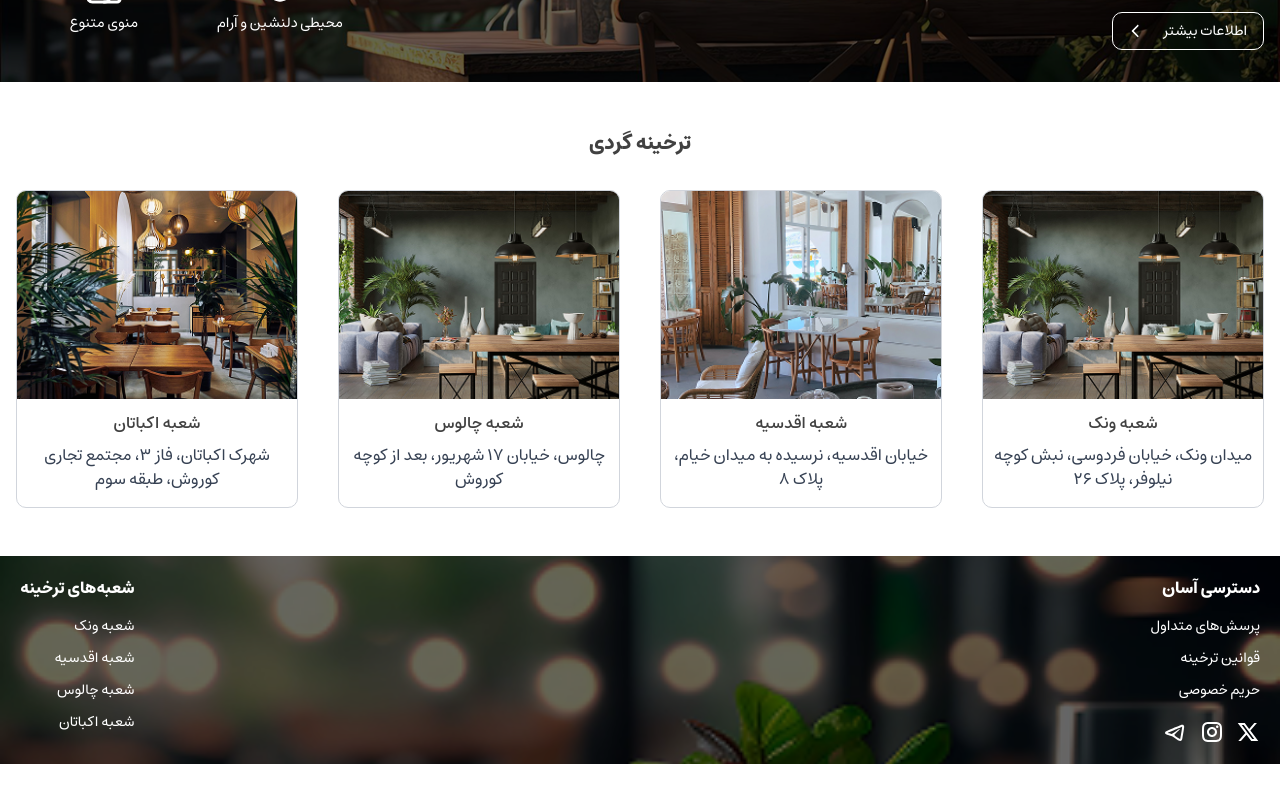
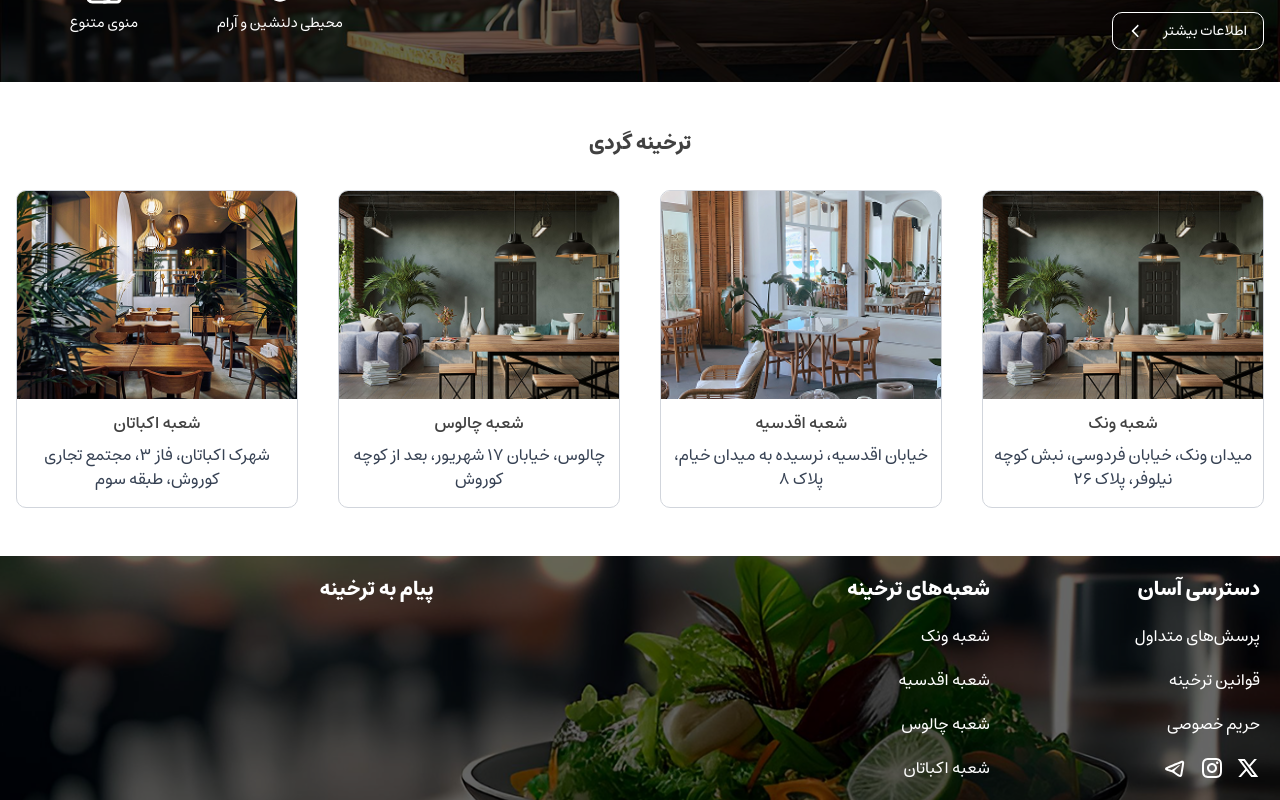
Before and after one commit to AmirAjam/food-store, a React (Vite) app: page / in a window 1280 px wide. Shown: the part 975-1775 px from the top of the page. Before the commit the page ends 1739 px from the top, so only its background shows below. Built offline with nearby package versions, Linux system fonts and the light colour scheme.

Commit message:
responsive footer for desktop

```diff
--- a/src/components/Footer/Footer.jsx
+++ b/src/components/Footer/Footer.jsx
@@ -1,6 +1,7 @@
 import React from 'react'
 import FooterList from './FooterList'
 import SocialMedia from '../SocialMedia/SocialMedia'
+import MessageUs from '../MessageUs/MessageUs'
 
 const Footer = () => {
     const quickAccess = [
@@ -17,14 +18,20 @@ const Footer = () => {
         { id: 4, text: "شعبه اکباتان" }
     ]
     return (
-        <footer className='mt-12 bg-[url(/images/footer/mobile-footer.png)] py-5 px-1 relative bg-no-repeat bg-cover'>
+        <footer className='mt-12 bg-[url(/images/footer/mobile-footer.png)] md:bg-[url(/images/footer/desktop-footer.png)]
+         py-5 px-1 relative bg-no-repeat bg-cover'>
             <div className="container relative z-20 text-white">
-                <div className='flex justify-between gap-5'>
-                    <div>
-                        <FooterList list={quickAccess} title="دسترسی آسان" />
-                        <SocialMedia />
+                <div className='flex justify-between'>
+                    <div className='flex justify-between md:justify-around lg:justify-between gap-5 lg:gap-20 lg:w-1/3'>
+                        <div>
+                            <FooterList list={quickAccess} title="دسترسی آسان" />
+                            <SocialMedia />
+                        </div>
+                        <FooterList list={branches} title="شعبه‌های ترخینه" />
                     </div>
-                    <FooterList list={branches} title="شعبه‌های ترخینه" />
+                    <div className='lg:w-1/3'>
+                        <MessageUs />
+                    </div>
                 </div>
             </div>
             <div className="inset-0 bg-black/60 absolute z-10"></div>
--- a/src/components/Footer/FooterList.jsx
+++ b/src/components/Footer/FooterList.jsx
@@ -4,10 +4,10 @@ import { Link } from 'react-router-dom'
 const FooterList = ({ list, title }) => {
     return (
         <div>
-            <h3 className='font-Estedad-Bold'>{title}</h3>
-            <ul className='mt-4 text-sm'>
+            <h3 className='font-Estedad-Bold md:text-xl'>{title}</h3>
+            <ul className='mt-4 text-sm md:text-base'>
                 {list.map(item =>
-                    <li key={item.id} className='mt-3'>
+                    <li key={item.id} className='mt-3 lg:mt-5'>
                         <Link>{item.text}</Link>
                     </li>
                 )}
--- /dev/null
+++ b/src/components/MessageUs/MessageUs.jsx
@@ -0,0 +1,9 @@
+import React from 'react'
+
+const MessageUs = () => {
+    return (
+        <h3 className='font-Estedad-Bold md:text-xl'>پیام به ترخینه </h3>
+    )
+}
+
+export default MessageUs
```
Also changed, not shown: src/components/MessageUs/MessageUsInput.jsx (added).
